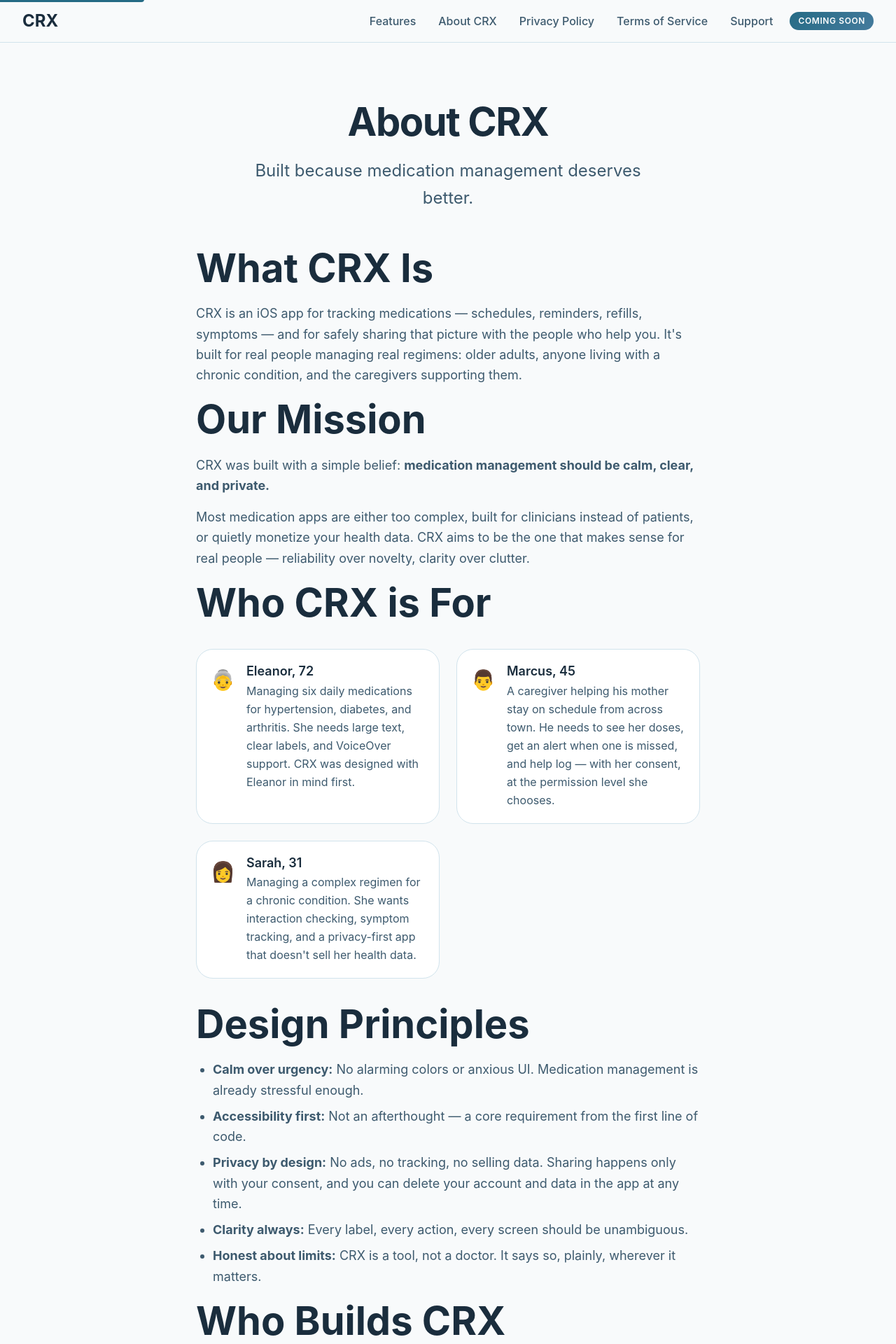
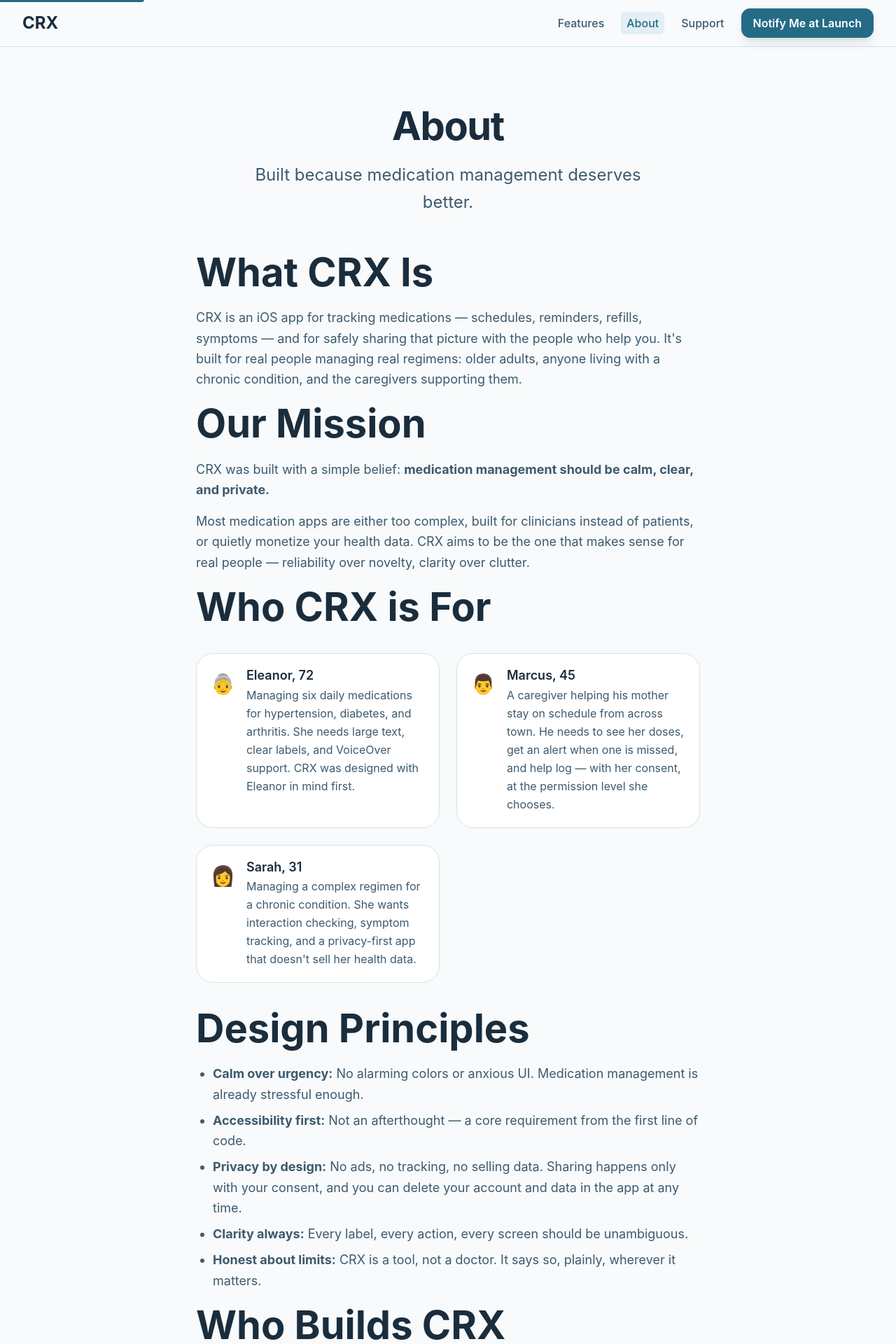
Before and after one commit to wesmatlock/crx-med-website, a Jekyll site: the page built from about.md, in a window 1280 px wide. Shown: the top 1920 px of the page at 70% size. Built offline with Jekyll 4.4.1, drawn with Linux system fonts in a browser that asks for light colours; some of the changed text lies outside the part shown.

Commit message:
Restructure header nav: product pages only, active state, launch CTA
Privacy and Terms remain linked from the footer. The header badge is
replaced by a real call to action.

```diff
--- a/_config.yml
+++ b/_config.yml
@@ -22,8 +22,6 @@ incremental: false
 header_pages:
   - features.md
   - about.md
-  - privacy.md
-  - terms.md
   - support.md
 
 app:
--- a/_layouts/default.html
+++ b/_layouts/default.html
@@ -61,11 +61,13 @@
           {% for path in site.header_pages %}
             {% assign my_page = site.pages | where: "path", path | first %}
             {% if my_page.title %}
-              <a href="{{ my_page.url | relative_url }}" class="navbar-link">{{ my_page.title | escape }}</a>
+              <a href="{{ my_page.url | relative_url }}" class="navbar-link"{% if page.url == my_page.url %} aria-current="page"{% endif %}>{{ my_page.title | escape }}</a>
             {% endif %}
           {% endfor %}
           {% if site.app.status == "coming_soon" %}
-            <span class="coming-soon-badge">Coming Soon</span>
+            <a href="mailto:{{ site.email }}?subject=CRX Launch Notification" class="btn btn-primary btn-sm">Notify Me at Launch</a>
+          {% else %}
+            <a href="{{ site.app.store_url }}" class="btn btn-primary btn-sm" target="_blank" rel="noopener">Download</a>
           {% endif %}
         </div>
       </nav>
--- a/about.md
+++ b/about.md
@@ -1,6 +1,6 @@
 ---
 layout: page
-title: About CRX
+title: About
 subtitle: "Built because medication management deserves better."
 permalink: /about/
 ---
--- a/assets/css/components/navigation.css
+++ b/assets/css/components/navigation.css
@@ -55,6 +55,11 @@ header {
   color: var(--color-accent-primary);
 }
 
+.navbar-link[aria-current="page"] {
+  color: var(--color-accent-primary);
+  background: var(--color-accent-primary-alpha);
+}
+
 @media (max-width: 600px) {
   .navbar-simple {
     flex-direction: column;
```
